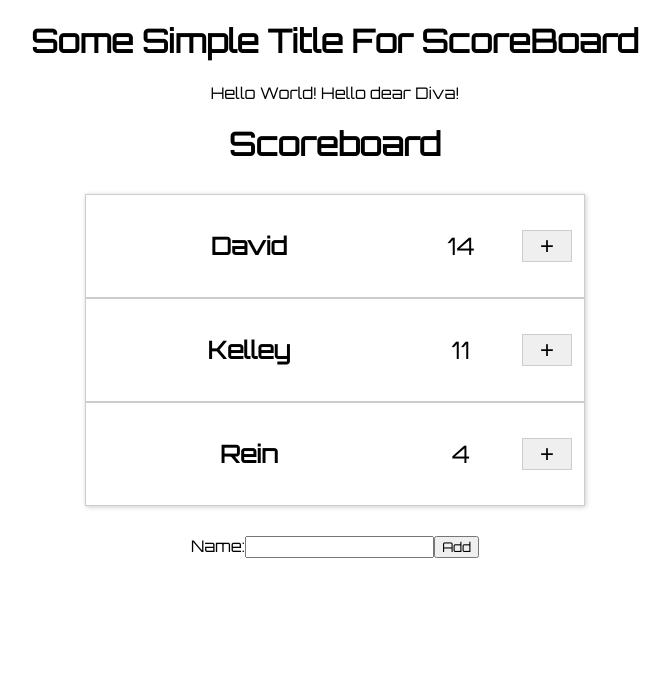
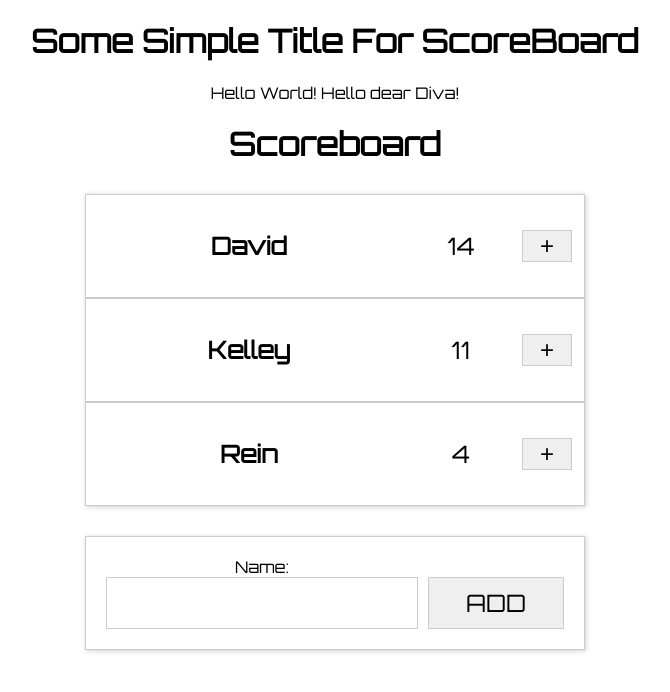
Before and after one commit to Jitgitbit/scoreboard, a React (Create React App) app: page / in a window 1280 px wide. Shown: the top 692 px of the page, without its empty margins (305-975 px from the left). Built offline with nearby package versions, Linux system fonts and the light colour scheme.

Commit message:
final changes

```diff
--- /dev/null
+++ b/src/components/AddPlayer.css
@@ -0,0 +1,31 @@
+.add-player {
+  width: 500px;
+  margin: 30px auto;
+  display: flex;
+}
+.add-player form {
+  flex: 1;
+  display: flex;
+  border: 1px solid #ccc;
+  justify-content: space-between;
+  padding: 20px;
+  box-shadow: 1px 1px 5px rgba(0,0,0, 0.2);
+}
+.add-player label {
+  flex: 1;
+}
+.add-player input {
+  flex: 1;
+  font-size: 150%;
+  border: 1px solid #ccc;
+  padding: 10px 5px;
+}
+.add-player input[type=text] {
+  max-width: 300px;
+}
+.add-player input[type=submit] {
+  align-self: flex-end;
+  text-transform: uppercase;
+  cursor: pointer;
+  margin-left: 10px;
+}
--- a/src/components/AddPlayer.jsx
+++ b/src/components/AddPlayer.jsx
@@ -1,5 +1,6 @@
 import React, { Component } from 'react';
 import PropTypes from 'prop-types';
+import './AddPlayer.css'
 
 export default class AddPlayer extends Component {
   state = {name:''}
--- a/src/components/Scoreboard.jsx
+++ b/src/components/Scoreboard.jsx
@@ -40,7 +40,7 @@ export default class Scoreboard extends Component {
   }
   addPlayer = (name) => {
     const player = {
-      id: Math.round(Math.random()*100000),
+      id: Math.trunc(Math.random()*100000),
       name,
       score: 0
     }
```
